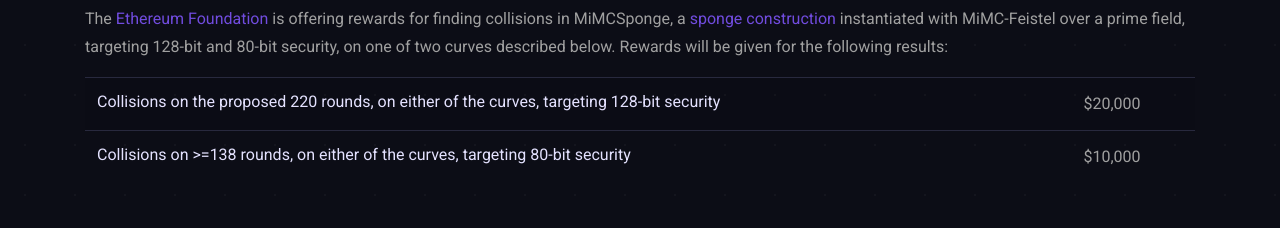
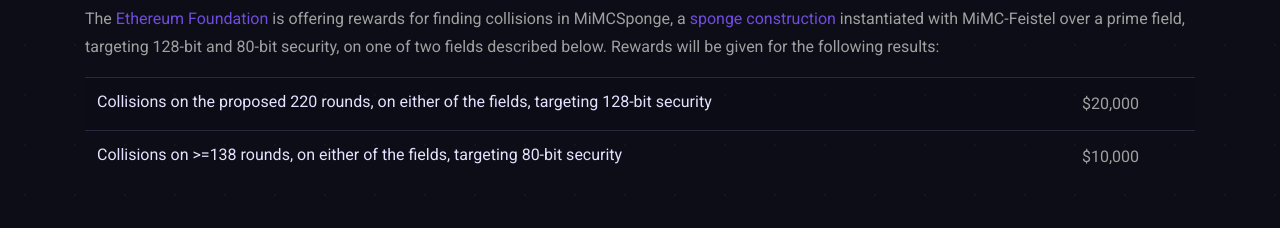
Before and after one commit to kobigurk/mimc_challenge, a plain HTML site: page index.html in a window 1280 px wide. Shown: the part 230-458 px from the top of the page. Drawn offline with nearby package versions, Linux system fonts and the light colour scheme; a web font is replaced by a local one.

Commit message:
changes curves to fields

```diff
--- a/index.html
+++ b/index.html
@@ -25,15 +25,15 @@
 
           <h2 class="display-3 mt-5">Details</h2>
           <p class="mt-1 text-grey text-spacey">
-          The <a href="https://ethereum.org" target="_blank">Ethereum Foundation</a> is offering rewards for finding collisions in MiMCSponge, a <a href="https://en.wikipedia.org/wiki/Sponge_function" target="_blank">sponge construction</a> instantiated with MiMC-Feistel over a prime field, targeting 128-bit and 80-bit security, on one of two curves described below. Rewards will be given for the following results:
+          The <a href="https://ethereum.org" target="_blank">Ethereum Foundation</a> is offering rewards for finding collisions in MiMCSponge, a <a href="https://en.wikipedia.org/wiki/Sponge_function" target="_blank">sponge construction</a> instantiated with MiMC-Feistel over a prime field, targeting 128-bit and 80-bit security, on one of two fields described below. Rewards will be given for the following results:
           <table class="table table-hover table-striped ht-tm-element">
             <tbody>
               <tr>
-                <td>Collisions on the proposed 220 rounds, on either of the curves, targeting 128-bit security</td>
+                <td>Collisions on the proposed 220 rounds, on either of the fields, targeting 128-bit security</td>
                 <td class="text-grey text-spacey">$20,000</td>
               </tr>
               <tr>
-                <td>Collisions on >=138 rounds, on either of the curves, targeting 80-bit security</td>
+                <td>Collisions on >=138 rounds, on either of the fields, targeting 80-bit security</td>
                 <td class="text-grey text-spacey">$10,000</td>
               </tr>
             </tbody>
```
